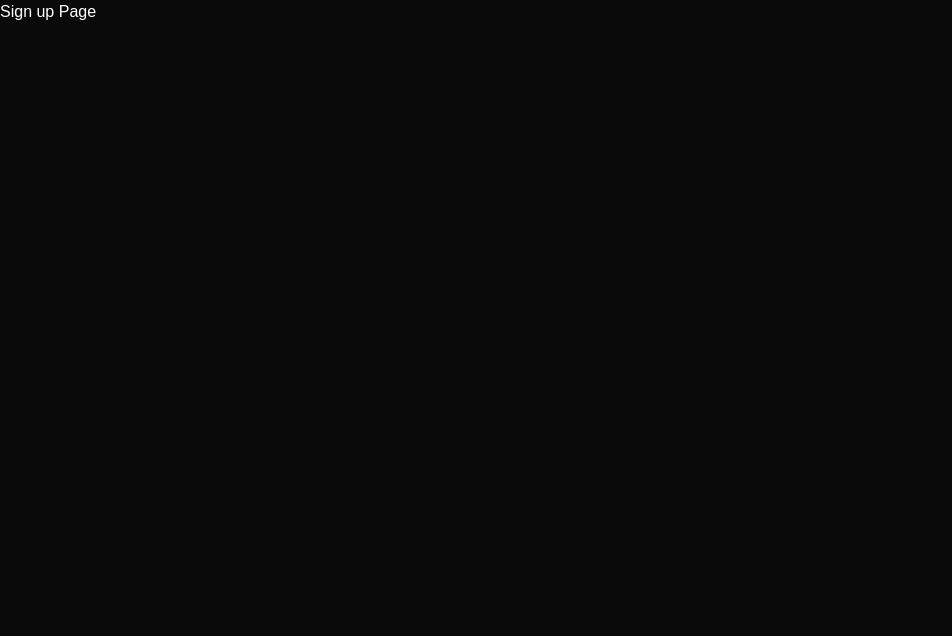
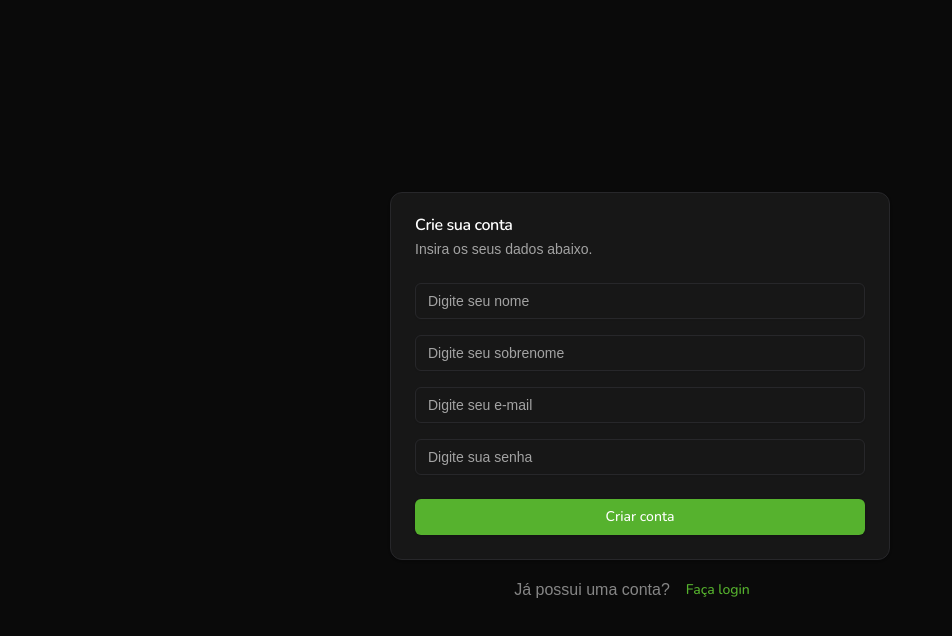
Before and after one commit to Rennangmacarini/FinTrack, a React (Vite) app: page /signup in a window 1280 px wide. Shown: the top 636 px of the page, without its empty margins (0-952 px from the left). Built offline with nearby package versions, Linux system fonts and the light colour scheme; a web font is replaced by a local one.

Commit message:
feat: add initial sign up page

```diff
--- a/src/Pages/signup.jsx
+++ b/src/Pages/signup.jsx
@@ -1,7 +1,40 @@
+import { Link } from 'react-router';
+
+import { Button } from '@/components/ui/button';
+import {
+  Card,
+  CardContent,
+  CardDescription,
+  CardFooter,
+  CardHeader,
+  CardTitle,
+} from '@/components/ui/card';
+import { Input } from '@/components/ui/input';
+
 const SignupPage = () => {
   return (
-    <div>
-      <h1>Sign up Page</h1>
+    <div className="flex h-screen w-screen flex-col items-center justify-center gap-3">
+      <Card className="w-[500px]">
+        <CardHeader>
+          <CardTitle>Crie sua conta</CardTitle>
+          <CardDescription>Insira os seus dados abaixo.</CardDescription>
+        </CardHeader>
+        <CardContent className="space-y-4">
+          <Input placeholder="Digite seu nome" />
+          <Input placeholder="Digite seu sobrenome" />
+          <Input placeholder="Digite seu e-mail" />
+          <Input type="password" placeholder="Digite sua senha" />
+        </CardContent>
+        <CardFooter>
+          <Button className="w-full">Criar conta</Button>
+        </CardFooter>
+      </Card>
+      <div className="flex items-center justify-center">
+        <p className="text-center opacity-50">Já possui uma conta?</p>
+        <Button variant="link" asChild>
+          <Link to="/login">Faça login</Link>
+        </Button>
+      </div>
     </div>
   );
 };
--- /dev/null
+++ b/src/components/ui/card.jsx
@@ -0,0 +1,65 @@
+import * as React from 'react';
+
+import { cn } from '@/lib/utils';
+
+const Card = React.forwardRef(({ className, ...props }, ref) => (
+  <div
+    ref={ref}
+    className={cn(
+      'rounded-xl border bg-card text-card-foreground shadow',
+      className
+    )}
+    {...props}
+  />
+));
+Card.displayName = 'Card';
+
+const CardHeader = React.forwardRef(({ className, ...props }, ref) => (
+  <div
+    ref={ref}
+    className={cn('flex flex-col space-y-1.5 p-6', className)}
+    {...props}
+  />
+));
+CardHeader.displayName = 'CardHeader';
+
+const CardTitle = React.forwardRef(({ className, ...props }, ref) => (
+  <div
+    ref={ref}
+    className={cn('font-semibold leading-none tracking-tight', className)}
+    {...props}
+  />
+));
+CardTitle.displayName = 'CardTitle';
+
+const CardDescription = React.forwardRef(({ className, ...props }, ref) => (
+  <div
+    ref={ref}
+    className={cn('text-sm text-muted-foreground', className)}
+    {...props}
+  />
+));
+CardDescription.displayName = 'CardDescription';
+
+const CardContent = React.forwardRef(({ className, ...props }, ref) => (
+  <div ref={ref} className={cn('p-6 pt-0', className)} {...props} />
+));
+CardContent.displayName = 'CardContent';
+
+const CardFooter = React.forwardRef(({ className, ...props }, ref) => (
+  <div
+    ref={ref}
+    className={cn('flex items-center p-6 pt-0', className)}
+    {...props}
+  />
+));
+CardFooter.displayName = 'CardFooter';
+
+export {
+  Card,
+  CardContent,
+  CardDescription,
+  CardFooter,
+  CardHeader,
+  CardTitle,
+};
--- /dev/null
+++ b/src/components/ui/input.jsx
@@ -0,0 +1,20 @@
+import * as React from 'react';
+
+import { cn } from '@/lib/utils';
+
+const Input = React.forwardRef(({ className, type, ...props }, ref) => {
+  return (
+    <input
+      type={type}
+      className={cn(
+        'flex h-9 w-full rounded-md border border-input bg-transparent px-3 py-1 text-base shadow-sm transition-colors file:border-0 file:bg-transparent file:text-sm file:font-medium file:text-foreground placeholder:text-muted-foreground focus-visible:outline-none focus-visible:ring-1 focus-visible:ring-ring disabled:cursor-not-allowed disabled:opacity-50 md:text-sm',
+        className
+      )}
+      ref={ref}
+      {...props}
+    />
+  );
+});
+Input.displayName = 'Input';
+
+export { Input };
```
